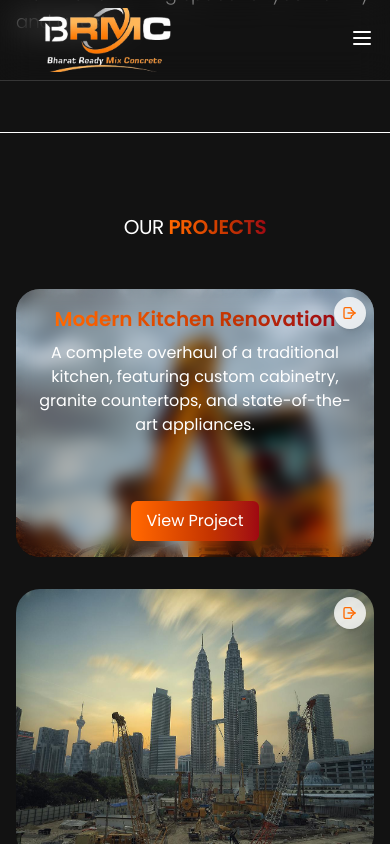
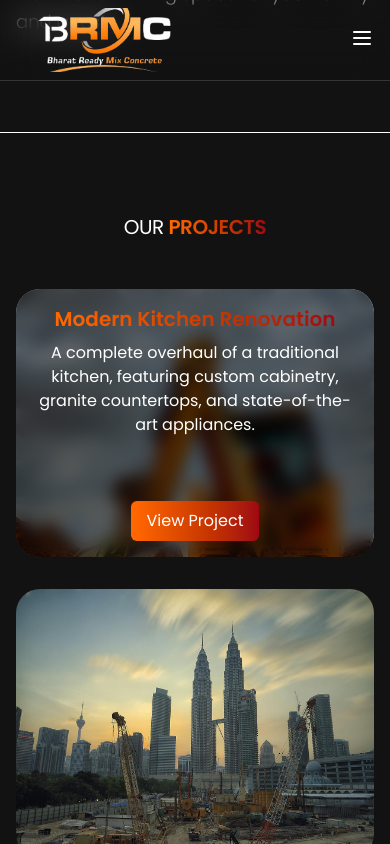
Before and after one commit to ReDBearD20/rmc.github.io, a React (Vite) app: page / in a window 390 px wide. Both pictures are taken after a click on the element 195 px from the left and 4204 px from the top of the page. Shown: the part 3782-4626 px from the top of the page. Built offline with nearby package versions, Linux system fonts and the light colour scheme.

Commit message:
fixed mobile interaction for project cards

```diff
--- a/src/components/Projects.jsx
+++ b/src/components/Projects.jsx
@@ -1,4 +1,4 @@
-import React, { useState } from "react";
+import React, { useState, useEffect } from "react";
 import { PORTFOLIO_PROJECTS } from "../constants";
 import { motion } from "framer-motion";
 
@@ -96,15 +96,41 @@ const Projects = () => {
 };
 
 function ProjectCard({ id, name, desc, img, link }) {
-  // Add state to track if card is active (for touch devices)
   const [isActive, setIsActive] = useState(false);
+  const [isMobile, setIsMobile] = useState(false);
+
+  // Detect if user is on a mobile device
+  useEffect(() => {
+    const checkIfMobile = () => {
+      const userAgent =
+        typeof window.navigator === "undefined" ? "" : navigator.userAgent;
+      const mobile = Boolean(
+        userAgent.match(
+          /Android|BlackBerry|iPhone|iPad|iPod|Opera Mini|IEMobile|WPDesktop/i
+        )
+      );
+      setIsMobile(mobile);
+      console.log("Is mobile device:", mobile);
+    };
+
+    checkIfMobile();
+  }, []);
+
+  const handleCardClick = (e) => {
+    console.log("Card clicked, toggling active state");
+    setIsActive(!isActive);
+  };
+
+  const handleLinkClick = (e) => {
+    e.stopPropagation();
+    console.log("Link clicked, preventing card toggle");
+  };
 
   return (
     <motion.div
       variants={cardVariants}
-      className="group relative overflow-hidden rounded-3xl mx-4 aspect-[4/3]"
-      onClick={() => setIsActive(!isActive)} // Toggle active state on touch/click
-      onTouchEnd={(e) => e.preventDefault()} // Prevent default touch behavior
+      className="group relative overflow-hidden rounded-3xl mx-4 aspect-[4/3] cursor-pointer"
+      onClick={handleCardClick}
     >
       <motion.img
         whileHover={{ scale: 1.1 }}
@@ -113,41 +139,36 @@ function ProjectCard({ id, name, desc, img, link }) {
         alt={name}
         className="h-full w-full object-cover"
       />
+
+      {/* Use a combination of CSS and framer-motion for the overlay */}
       <motion.div
-        variants={overlayVariants}
-        initial="hidden"
-        // Show content on hover OR when isActive is true
-        animate={isActive ? "visible" : "hidden"}
-        whileHover="visible"
-        className="absolute inset-0 flex flex-col items-center justify-center p-4 overflow-y-hidden"
-      >
-        <motion.h3
-          variants={textVariants}
-          className="mb-2 text-xl bg-gradient-to-r from-orange-500 to-red-800 bg-clip-text text-transparent font-semibold"
-        >
-          {name}
-        </motion.h3>
-        <motion.p variants={textVariants} className="mb-6 max-h-full">
-          {desc}
-        </motion.p>
-        {link && (
-          <motion.a
-            href={link}
-            variants={textVariants}
-            whileHover={{ scale: 1.1 }}
-            className="px-4 py-2 bg-gradient-to-r from-orange-500 to-red-800 text-white rounded-md mt-auto"
-            onClick={(e) => {
-              // Stop propagation to prevent toggling the card when clicking the link
-              e.stopPropagation();
+        className={`absolute inset-0 flex flex-col items-center justify-center p-4 overflow-y-auto backdrop-blur-sm transition-opacity duration-300 ${
+          isActive
+            ? "opacity-100"
+            : "opacity-0 pointer-events-none md:group-hover:opacity-100 md:group-hover:pointer-events-auto"
+        }`}
+        style={{
+          backgroundColor: "rgba(0, 0, 0, 0.5)",
         }}
       >
+        <h3 className="mb-2 text-xl bg-gradient-to-r from-orange-500 to-red-800 bg-clip-text text-transparent font-semibold">
+          {name}
+        </h3>
+        <p className="mb-6 max-h-full text-white">{desc}</p>
+        {link && (
+          <a
+            href={link}
+            onClick={handleLinkClick}
+            className="px-4 py-2 bg-gradient-to-r from-orange-500 to-red-800 text-white rounded-md mt-auto hover:scale-105 transition-transform"
+          >
             View Project
-          </motion.a>
+          </a>
         )}
       </motion.div>
 
-      {/* Mobile indicator - only visible on touch devices */}
-      <div className="absolute top-2 right-2 md:hidden bg-white/80 rounded-full p-2 shadow-md">
+      {/* Mobile-only tap indicator */}
+      {isMobile && !isActive && (
+        <div className="absolute top-2 right-2 bg-white rounded-full p-2 shadow-md animate-pulse">
           <svg
             xmlns="http://www.w3.org/2000/svg"
             width="16"
@@ -160,11 +181,11 @@ function ProjectCard({ id, name, desc, img, link }) {
             strokeLinejoin="round"
             className="text-orange-500"
           >
-          <path d="M14 8V6a2 2 0 0 0-2-2H5a2 2 0 0 0-2 2v12a2 2 0 0 0 2 2h7a2 2 0 0 0 2-2v-2"></path>
-          <path d="M20 12H9"></path>
-          <path d="m15 16 4-4-4-4"></path>
+            <path d="M7 11v8a1 1 0 0 0 1 1h8a1 1 0 0 0 1-1v-8a1 1 0 0 0-1-1H8a1 1 0 0 0-1 1z"></path>
+            <path d="M13 7V3a1 1 0 0 0-1-1H8a1 1 0 0 0-1 1v4"></path>
           </svg>
         </div>
+      )}
     </motion.div>
   );
 }
```
Lines whose indentation alone changed are shown as unchanged.
